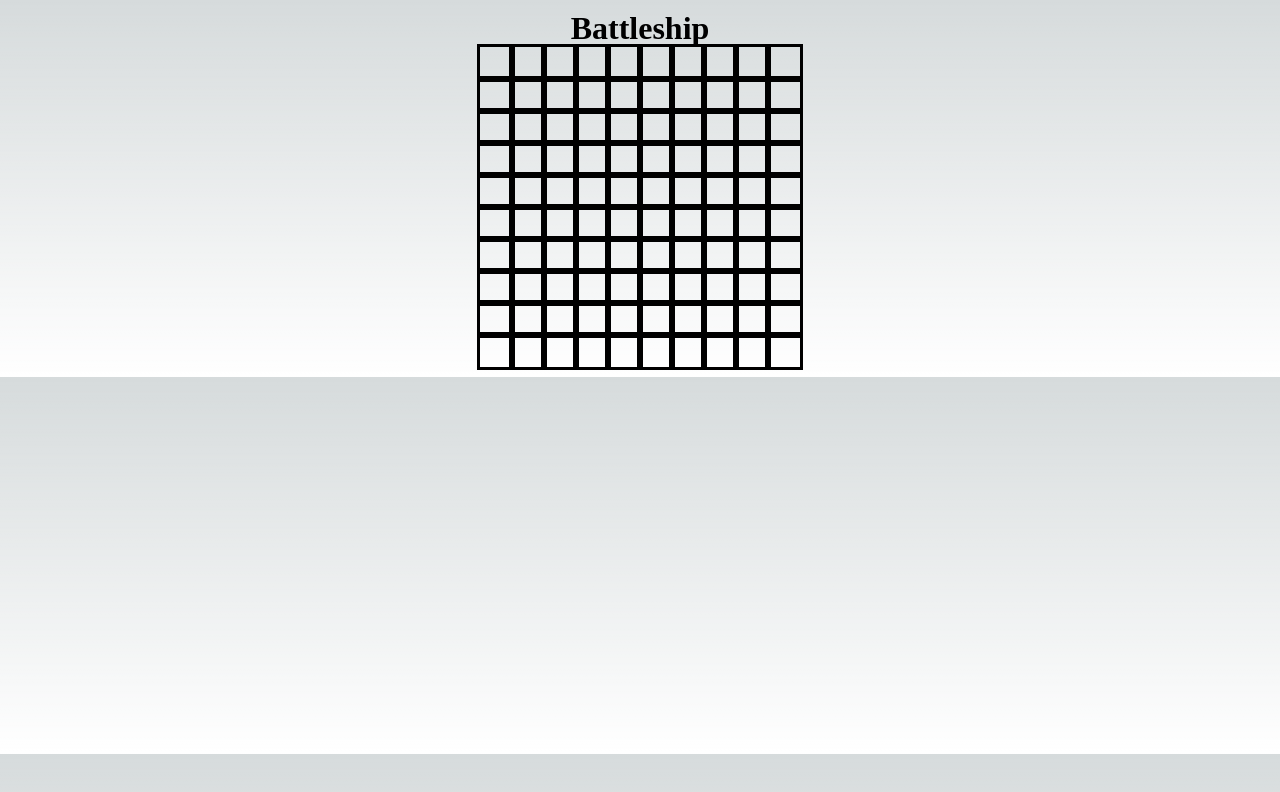
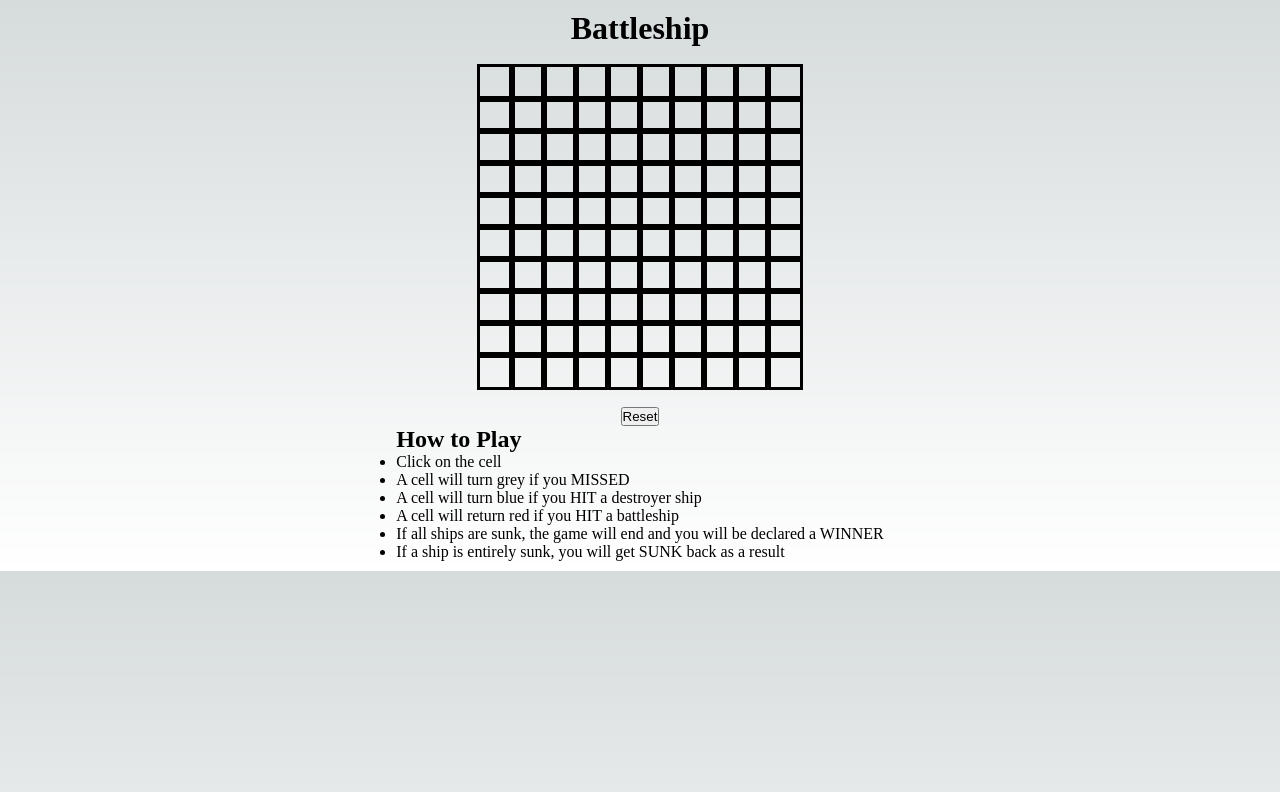
Before and after one commit to riceball1/battleship, a Next.js app: page / in a window 1280 px wide. Shown: the top 792 px of the page. Built offline with nearby package versions, Linux system fonts and the light colour scheme.

Commit message:
Add details

```diff
--- /dev/null
+++ b/src/components/Accordion.tsx
@@ -0,0 +1,19 @@
+import React from "react";
+
+interface Props {
+  children: React.ReactNode;
+  title: string;
+}
+
+const Accordion = ({ children, title }: Props) => {
+  return (
+    <div>
+        <div>
+            <h2>{title}</h2>
+        </div>
+      <div>{children}</div>
+    </div>
+  );
+};
+
+export default Accordion;
--- a/src/components/Cell.tsx
+++ b/src/components/Cell.tsx
@@ -1,7 +1,7 @@
-import styles from '@/styles/Board.module.css'
+import styles from "@/styles/Board.module.css";
 
 const Cell = () => {
-    return <div className={styles.cell}></div>
-}
+  return <div className={styles.cell}></div>;
+};
 
 export default Cell;
--- a/src/pages/index.tsx
+++ b/src/pages/index.tsx
@@ -1,25 +1,46 @@
-import Head from 'next/head'
-import { Inter } from 'next/font/google'
-import styles from '@/styles/Home.module.css'
-import Board from '@/components/Board'
+import Head from "next/head";
+import { Inter } from "next/font/google";
+import styles from "@/styles/Home.module.css";
+import Board from "@/components/Board";
+import Accordion from "@/components/Accordion";
 
-const inter = Inter({ subsets: ['latin'] })
+const inter = Inter({ subsets: ["latin"] });
 
 export default function Home() {
   return (
     <>
       <Head>
         <title>Battleship</title>
-        <meta name="description" content="A simple nextjs app to play the game battleship" />
+        <meta
+          name="description"
+          content="A simple nextjs app to play the game battleship"
+        />
         <meta name="viewport" content="width=device-width, initial-scale=1" />
         <link rel="icon" href="/favicon.ico" />
       </Head>
       <main className={styles.main}>
         <h1>Battleship</h1>
+        <Board />
+        <button>Reset</button>
 
-       <Board />
-
+        <div>
+          <Accordion title="How to Play">
+            <ul>
+              <li>Click on the cell</li>
+              <li>A cell will turn grey if you MISSED</li>
+              <li>A cell will turn blue if you HIT a destroyer ship</li>
+              <li>A cell will return red if you HIT a battleship</li>
+              <li>
+                If all ships are sunk, the game will end and you will be
+                declared a WINNER
+              </li>
+              <li>
+                If a ship is entirely sunk, you will get SUNK back as a result
+              </li>
+            </ul>
+          </Accordion>
+        </div>
       </main>
     </>
-  )
+  );
 }
--- a/src/styles/Board.module.css
+++ b/src/styles/Board.module.css
@@ -5,6 +5,7 @@
     grid-template-rows: repeat(10, 1fr);
     width: 20rem;
     height: 20rem;
+    margin: 20px;
 }
 
 .cell {
```
Also changed, not shown: src/components/Board.tsx (+13 -12 lines), src/utils/useInitializeShips.tsx (added, +15 -0 lines).
